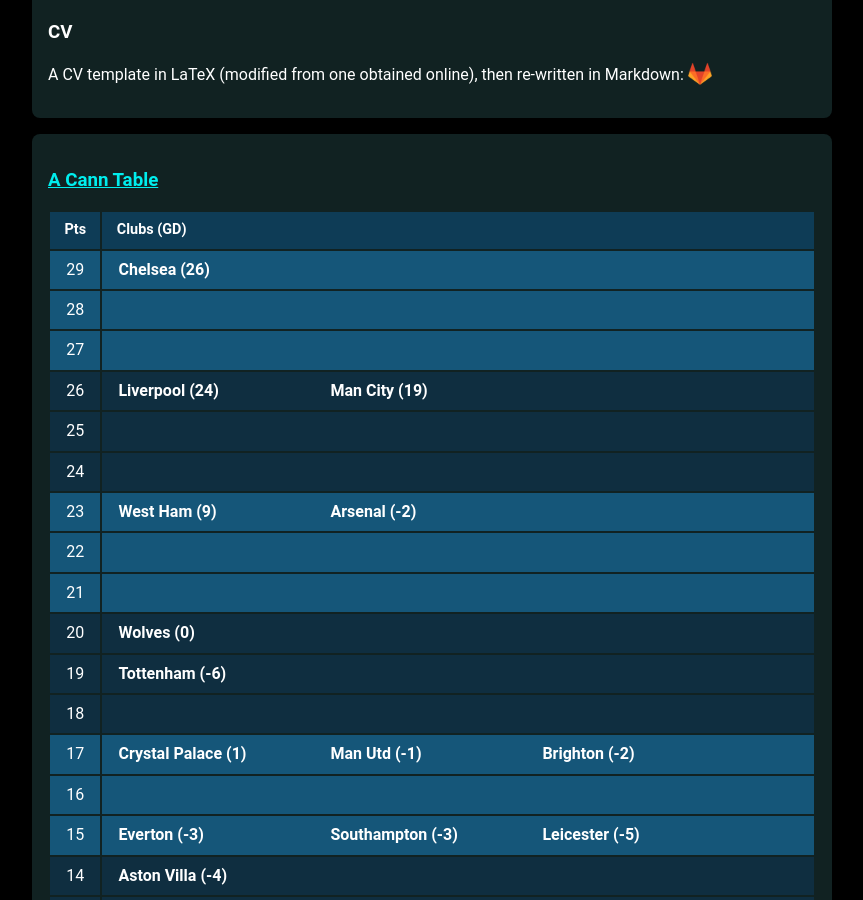
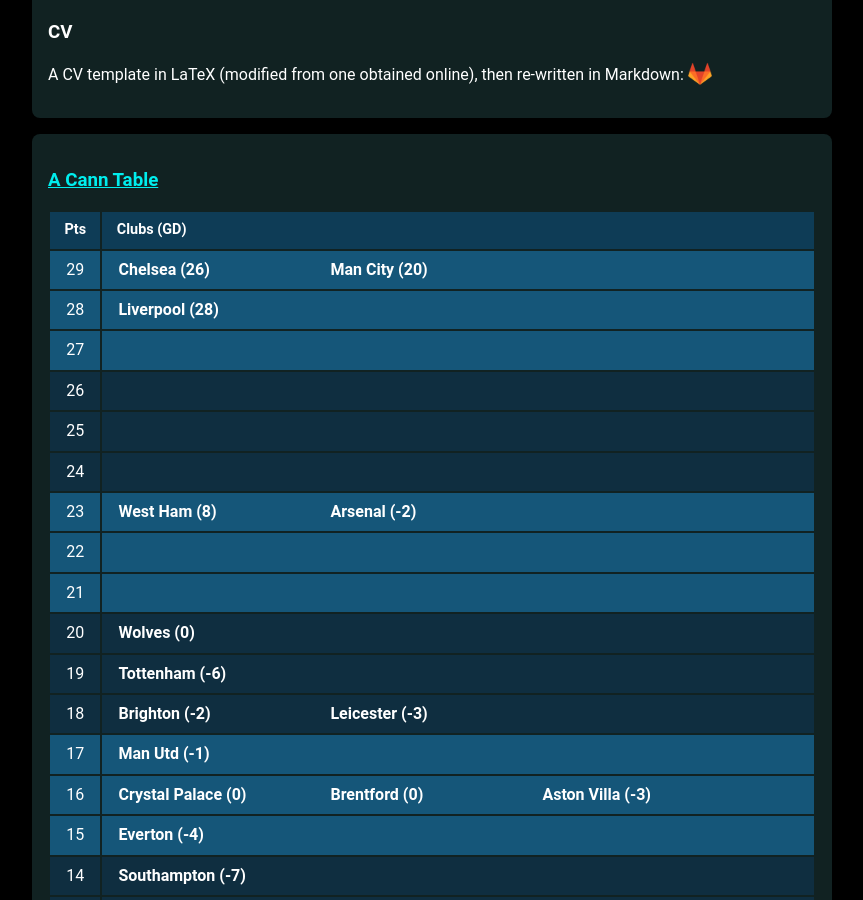
Before and after one commit to muru/muru.github.io, a Jekyll site: the page built from resources.md, in a window 1280 px wide and 900 px high, scrolled down 1235 px. Shown: the whole window, without its empty margins (208-1071 px from the left). Built offline with Jekyll 4.4.1, drawn with Linux system fonts in a browser that asks for light colours; some web fonts are replaced; some of the changed text lies outside the part shown.

Commit message:
updated cann-table: Mon 29 Nov 00:02:32 JST 2021

```diff
--- a/cann-table.html
+++ b/cann-table.html
@@ -4,11 +4,13 @@
 		<td class="cann-point"> 29 </td>
 		<td class="cann-clubs">
 			<span class="club-name"> Chelsea (26) </span>
+			<span class="club-name"> Man City (20) </span>
 		</td>
  	</tr>
 	<tr class="cann-row-1">
 		<td class="cann-point"> 28 </td>
 		<td class="cann-clubs">
+			<span class="club-name"> Liverpool (28) </span>
 		</td>
  	</tr>
 	<tr class="cann-row-1">
@@ -19,8 +21,6 @@
 	<tr class="cann-row-2">
 		<td class="cann-point"> 26 </td>
 		<td class="cann-clubs">
-			<span class="club-name"> Liverpool (24) </span>
-			<span class="club-name"> Man City (19) </span>
 		</td>
  	</tr>
 	<tr class="cann-row-2">
@@ -36,7 +36,7 @@
 	<tr class="cann-row-1">
 		<td class="cann-point"> 23 </td>
 		<td class="cann-clubs">
-			<span class="club-name"> West Ham (9) </span>
+			<span class="club-name"> West Ham (8) </span>
 			<span class="club-name"> Arsenal (-2) </span>
 		</td>
  	</tr>
@@ -65,51 +65,51 @@
 	<tr class="cann-row-2">
 		<td class="cann-point"> 18 </td>
 		<td class="cann-clubs">
+			<span class="club-name"> Brighton (-2) </span>
+			<span class="club-name"> Leicester (-3) </span>
 		</td>
  	</tr>
 	<tr class="cann-row-1">
 		<td class="cann-point"> 17 </td>
 		<td class="cann-clubs">
-			<span class="club-name"> Crystal Palace (1) </span>
 			<span class="club-name"> Man Utd (-1) </span>
-			<span class="club-name"> Brighton (-2) </span>
 		</td>
  	</tr>
 	<tr class="cann-row-1">
 		<td class="cann-point"> 16 </td>
 		<td class="cann-clubs">
+			<span class="club-name"> Crystal Palace (0) </span>
+			<span class="club-name"> Brentford (0) </span>
+			<span class="club-name"> Aston Villa (-3) </span>
 		</td>
  	</tr>
 	<tr class="cann-row-1">
 		<td class="cann-point"> 15 </td>
 		<td class="cann-clubs">
-			<span class="club-name"> Everton (-3) </span>
-			<span class="club-name"> Southampton (-3) </span>
-			<span class="club-name"> Leicester (-5) </span>
+			<span class="club-name"> Everton (-4) </span>
 		</td>
  	</tr>
 	<tr class="cann-row-2">
 		<td class="cann-point"> 14 </td>
 		<td class="cann-clubs">
-			<span class="club-name"> Aston Villa (-4) </span>
+			<span class="club-name"> Southampton (-7) </span>
 		</td>
  	</tr>
 	<tr class="cann-row-2">
 		<td class="cann-point"> 13 </td>
 		<td class="cann-clubs">
-			<span class="club-name"> Brentford (-1) </span>
-			<span class="club-name"> Watford (-4) </span>
+			<span class="club-name"> Watford (-6) </span>
 		</td>
  	</tr>
 	<tr class="cann-row-2">
 		<td class="cann-point"> 12 </td>
 		<td class="cann-clubs">
+			<span class="club-name"> Leeds (-8) </span>
 		</td>
  	</tr>
 	<tr class="cann-row-1">
 		<td class="cann-point"> 11 </td>
 		<td class="cann-clubs">
-			<span class="club-name"> Leeds (-8) </span>
 		</td>
  	</tr>
 	<tr class="cann-row-1">
```
Also changed, not shown: other parts of cann-table.html (+1 -1 lines).
